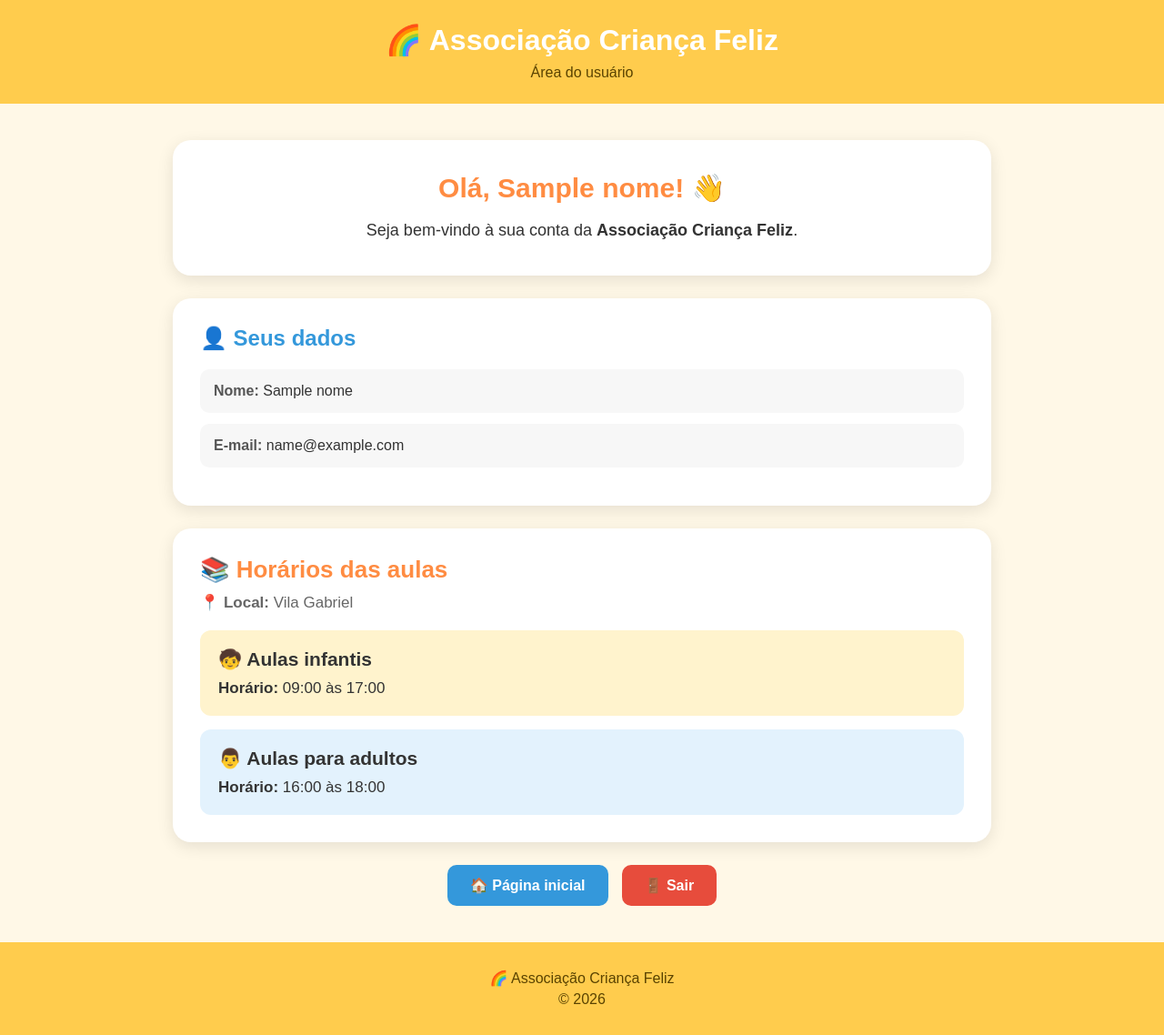
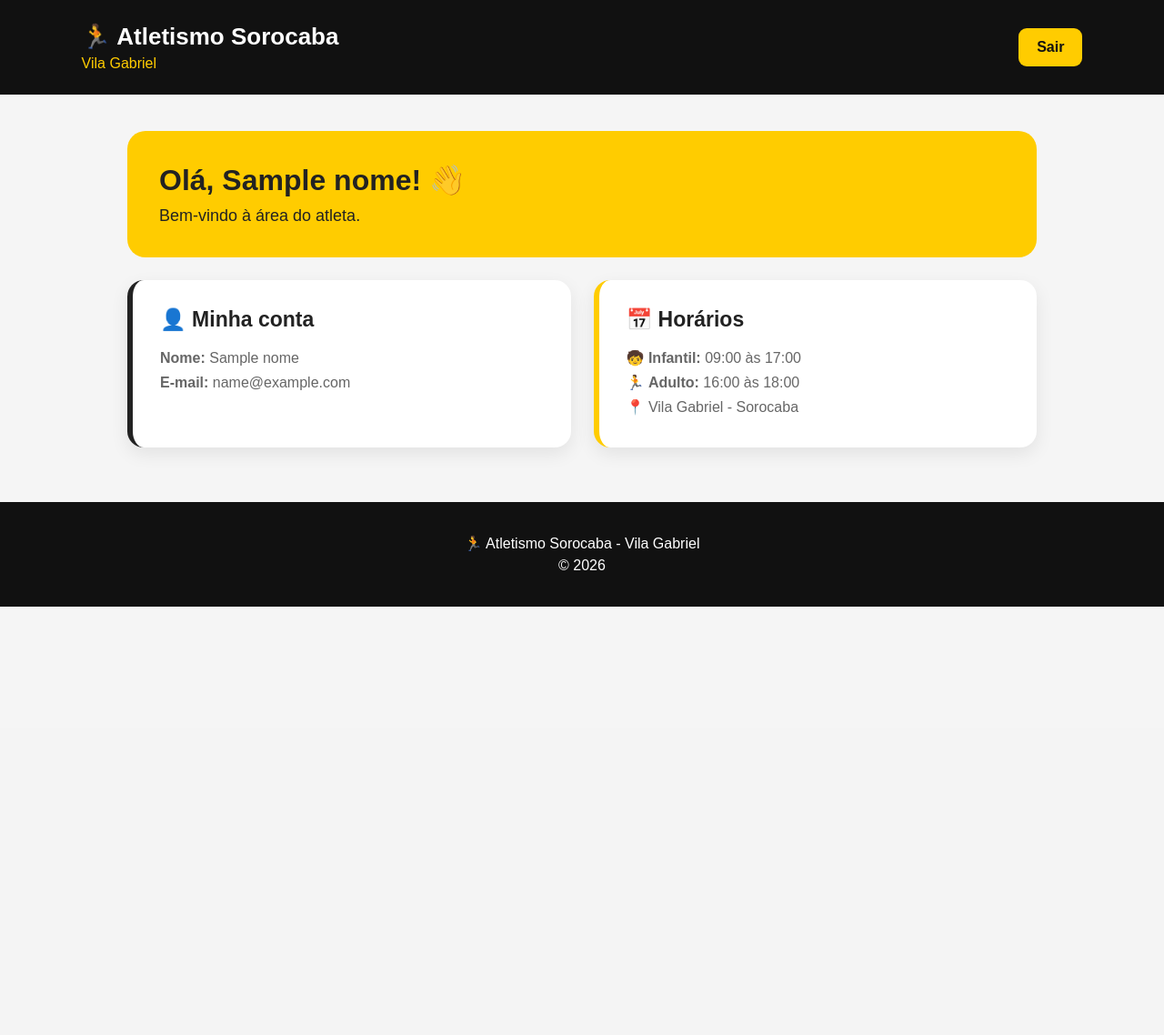
Before and after one commit to Sr-tetao/associacao_crian-a-feliz, a Flask app: template templates/usuario.html in a window 1280 px wide. Shown: the whole page at 91% size. After the commit the page ends 667 px from the top, so only its background shows below. Run offline with Flask 3, Linux system fonts and the light colour scheme; the template is opened without the code that fills it: most values are stand-ins (such as "Sample title", 1, 10 or a date in 2020).

Commit message:
Update usuario.html

```diff
--- a/templates/usuario.html
+++ b/templates/usuario.html
@@ -1,12 +1,10 @@
-
 <!DOCTYPE html>
 <html lang="pt-BR">
-
 <head>
     <meta charset="UTF-8">
     <meta name="viewport" content="width=device-width, initial-scale=1.0">
 
-    <title>Minha Conta - Associação Criança Feliz</title>
+    <title>Minha conta - Atletismo Sorocaba</title>
 
     <style>
         * {
@@ -17,271 +15,145 @@
 
         body {
             font-family: Arial, Helvetica, sans-serif;
-            background: #fff8e7;
-            color: #333;
-            min-height: 100vh;
-
-            display: flex;
-            flex-direction: column;
+            background: #f5f5f5;
+            color: #222;
         }
 
         header {
-            background: #ffcc4d;
-            padding: 25px 20px;
-            text-align: center;
+            background: #111;
+            color: white;
+            padding: 25px 7%;
+            display: flex;
+            justify-content: space-between;
+            align-items: center;
+            gap: 20px;
         }
 
         header h1 {
-            color: white;
-            font-size: 32px;
+            font-size: 26px;
         }
 
         header p {
-            color: #5a4300;
-            margin-top: 8px;
+            color: #ffcc00;
+            margin-top: 5px;
         }
 
-        main {
-            flex: 1;
+        .sair {
+            background: #ffcc00;
+            color: #111;
+            text-decoration: none;
+            padding: 12px 20px;
+            border-radius: 9px;
+            font-weight: bold;
+        }
+
+        .container {
             width: 90%;
-            max-width: 900px;
+            max-width: 1000px;
             margin: 40px auto;
         }
 
-        /* ==========================
-           BOAS-VINDAS
-        ========================== */
-
         .boas-vindas {
-            background: white;
+            background: #ffcc00;
             padding: 35px;
             border-radius: 20px;
-            text-align: center;
-
-            box-shadow: 0 5px 18px rgba(0, 0, 0, 0.10);
-
             margin-bottom: 25px;
         }
 
         .boas-vindas h2 {
-            color: #ff8c42;
-            font-size: 30px;
-            margin-bottom: 15px;
+            font-size: 32px;
+            margin-bottom: 10px;
         }
 
         .boas-vindas p {
             font-size: 18px;
-            line-height: 1.6;
         }
 
-        /* ==========================
-           DADOS DO USUÁRIO
-        ========================== */
+        .cards {
+            display: grid;
+            grid-template-columns: repeat(2, 1fr);
+            gap: 25px;
+        }
 
-        .dados {
+        .card {
             background: white;
             padding: 30px;
-            border-radius: 20px;
-
-            box-shadow: 0 5px 18px rgba(0, 0, 0, 0.10);
-
-            margin-bottom: 25px;
+            border-radius: 18px;
+            box-shadow: 0 7px 20px rgba(0,0,0,.08);
         }
 
-        .dados h3 {
-            color: #3498db;
-            margin-bottom: 20px;
-            font-size: 24px;
+        .card h3 {
+            font-size: 23px;
+            margin-bottom: 15px;
         }
 
-        .informacao {
-            padding: 15px;
-            margin-bottom: 12px;
-
-            background: #f7f7f7;
-
-            border-radius: 10px;
+        .card p {
+            color: #666;
+            line-height: 1.7;
         }
 
-        .informacao strong {
-            color: #555;
+        .horario {
+            border-left: 6px solid #ffcc00;
         }
 
-        /* ==========================
-           HORÁRIOS
-        ========================== */
-
-        .horarios {
-            background: white;
-            padding: 30px;
-
-            border-radius: 20px;
-
-            box-shadow: 0 5px 18px rgba(0, 0, 0, 0.10);
-
-            margin-bottom: 25px;
+        .perfil {
+            border-left: 6px solid #222;
         }
 
-        .horarios h3 {
-            color: #ff8c42;
-            font-size: 26px;
-            margin-bottom: 10px;
-        }
-
-        .local {
-            color: #666;
-            font-size: 17px;
-            margin-bottom: 20px;
-        }
-
-        .aula {
-            padding: 20px;
-            border-radius: 12px;
-            margin-top: 15px;
-        }
-
-        .aula h4 {
-            font-size: 21px;
-            margin-bottom: 10px;
-        }
-
-        .aula p {
-            font-size: 17px;
-        }
-
-        .infantil {
-            background: #fff3cd;
-        }
-
-        .adulto {
-            background: #e3f2fd;
-        }
-
-        /* ==========================
-           BOTÕES
-        ========================== */
-
-        .botoes {
-            display: flex;
-            justify-content: center;
-
-            gap: 15px;
-
-            flex-wrap: wrap;
-
-            margin-top: 25px;
-        }
-
-        .botao {
-            display: inline-block;
-
-            padding: 13px 25px;
-
-            border-radius: 10px;
-
-            text-decoration: none;
-
-            font-weight: bold;
-        }
-
-        .inicio {
-            background: #3498db;
+        footer {
+            margin-top: 60px;
+            background: #111;
             color: white;
-        }
-
-        .sair {
-            background: #e74c3c;
-            color: white;
-        }
-
-        .inicio:hover {
-            background: #2980b9;
-        }
-
-        .sair:hover {
-            background: #c0392b;
-        }
-
-        /* ==========================
-           RODAPÉ
-        ========================== */
-
-        footer {
-            background: #ffcc4d;
-            padding: 25px;
-
             text-align: center;
-
-            color: #5a4300;
+            padding: 30px;
         }
 
         footer p {
-            margin: 5px;
+            margin: 6px;
         }
 
-        /* ==========================
-           CELULAR
-        ========================== */
-
-        @media (max-width: 600px) {
-
-            header h1 {
-                font-size: 27px;
+        @media (max-width: 700px) {
+            header {
+                flex-direction: column;
+                text-align: center;
             }
 
-            main {
-                width: 95%;
-            }
-
-            .boas-vindas,
-            .dados,
-            .horarios {
-                padding: 25px;
+            .cards {
+                grid-template-columns: 1fr;
             }
 
             .boas-vindas h2 {
-                font-size: 25px;
-            }
-
-            .horarios h3 {
-                font-size: 23px;
-            }
-
-            .aula h4 {
-                font-size: 19px;
+                font-size: 26px;
             }
         }
     </style>
-
 </head>
 
 <body>
 
-    <!-- ==========================
-         CABEÇALHO
-    ========================== -->
-
 <header>
 
+    <div>
         <h1>
-            🌈 Associação Criança Feliz
+            🏃 Atletismo Sorocaba
         </h1>
 
         <p>
-            Área do usuário
+            Vila Gabriel
         </p>
+    </div>
+
+    <a
+        href="{{ url_for('logout') }}"
+        class="sair"
+    >
+        Sair
+    </a>
 
 </header>
 
 
-    <!-- ==========================
-         CONTEÚDO
-    ========================== -->
-
-    <main>
-
-
-        <!-- BOAS-VINDAS -->
+<main class="container">
 
     <section class="boas-vindas">
 
@@ -290,126 +162,64 @@
         </h2>
 
         <p>
-                Seja bem-vindo à sua conta da
-                <strong>Associação Criança Feliz</strong>.
+            Bem-vindo à área do atleta.
         </p>
 
     </section>
 
 
-        <!-- DADOS -->
+    <section class="cards">
 
-        <section class="dados">
+        <div class="card perfil">
 
             <h3>
-                👤 Seus dados
+                👤 Minha conta
             </h3>
 
-
-            <div class="informacao">
-
-                <strong>
-                    Nome:
-                </strong>
-
+            <p>
+                <strong>Nome:</strong>
                 {{ nome }}
-
-            </div>
-
-
-            <div class="informacao">
-
-                <strong>
-                    E-mail:
-                </strong>
-
-                {{ email }}
-
-            </div>
-
-        </section>
-
-
-        <!-- HORÁRIOS -->
-
-        <section class="horarios">
-
-            <h3>
-                📚 Horários das aulas
-            </h3>
-
-            <p class="local">
-                📍 <strong>Local:</strong> Vila Gabriel
             </p>
 
-
-            <!-- AULA INFANTIL -->
-
-            <div class="aula infantil">
-
-                <h4>
-                    🧒 Aulas infantis
-                </h4>
-
             <p>
-                    <strong>Horário:</strong>
-                    09:00 às 17:00
+                <strong>E-mail:</strong>
+                {{ email }}
             </p>
 
         </div>
 
 
-            <!-- AULA ADULTO -->
+        <div class="card horario">
 
-            <div class="aula adulto">
-
-                <h4>
-                    👨 Aulas para adultos
-                </h4>
+            <h3>
+                📅 Horários
+            </h3>
 
             <p>
-                    <strong>Horário:</strong>
+                🧒 <strong>Infantil:</strong>
+                09:00 às 17:00
+            </p>
+
+            <p>
+                🏃 <strong>Adulto:</strong>
                 16:00 às 18:00
+            </p>
+
+            <p>
+                📍 Vila Gabriel - Sorocaba
             </p>
 
         </div>
 
     </section>
 
-
-        <!-- BOTÕES -->
-
-        <div class="botoes">
-
-            <a
-                href="{{ url_for('inicio') }}"
-                class="botao inicio"
-            >
-                🏠 Página inicial
-            </a>
-
-
-            <a
-                href="{{ url_for('logout') }}"
-                class="botao sair"
-            >
-                🚪 Sair
-            </a>
-
-        </div>
-
-
 </main>
 
-
-    <!-- ==========================
-         RODAPÉ
-    ========================== -->
 
 <footer>
 
     <p>
-            🌈 Associação Criança Feliz
+        🏃 Atletismo Sorocaba - Vila Gabriel
     </p>
 
     <p>
@@ -419,5 +229,4 @@
 </footer>
 
 </body>
-
 </html>
```
Lines whose indentation alone changed are shown as unchanged.
